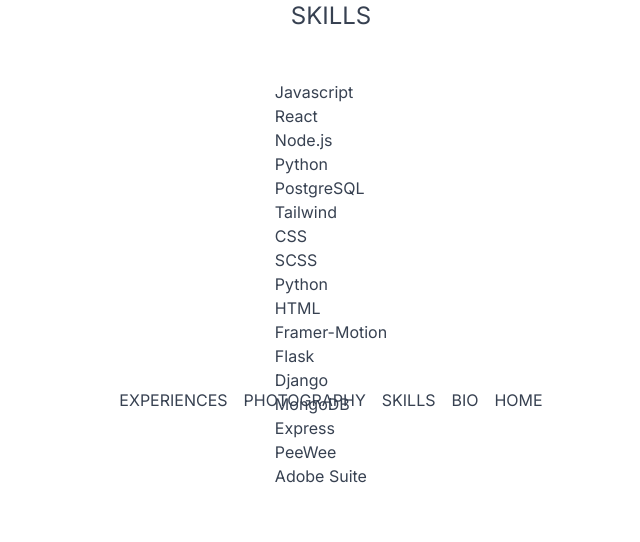
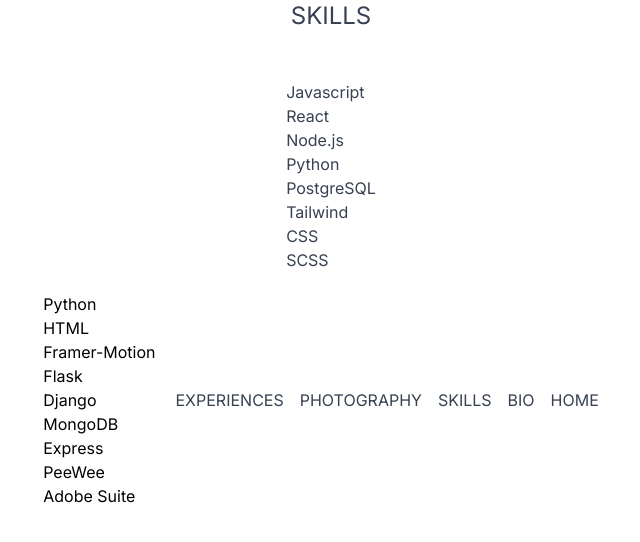
Before and after one commit to trble91/portfolio-new, a Next.js app: page /Skills in a window 1280 px wide. Shown: the top 542 px of the page, without its empty margins (309-949 px from the left). Built offline with nearby package versions, Linux system fonts and the light colour scheme.

Commit message:
seperates list

```diff
--- a/app/Skills/page.jsx
+++ b/app/Skills/page.jsx
@@ -20,6 +20,10 @@
           <li>Tailwind</li>
           <li>CSS</li>
           <li>SCSS</li>
+        </ul>
+        </div>
+        <div>
+        <ul>
           <li>Python</li>
           <li>HTML</li>
           <li>Framer-Motion</li>
@@ -29,7 +33,7 @@
           <li>Express</li>
           <li>PeeWee</li>
           <li>Adobe Suite</li>
-          </ul>
+        </ul>
         </div>
         <Navbar />
     </div>
```
